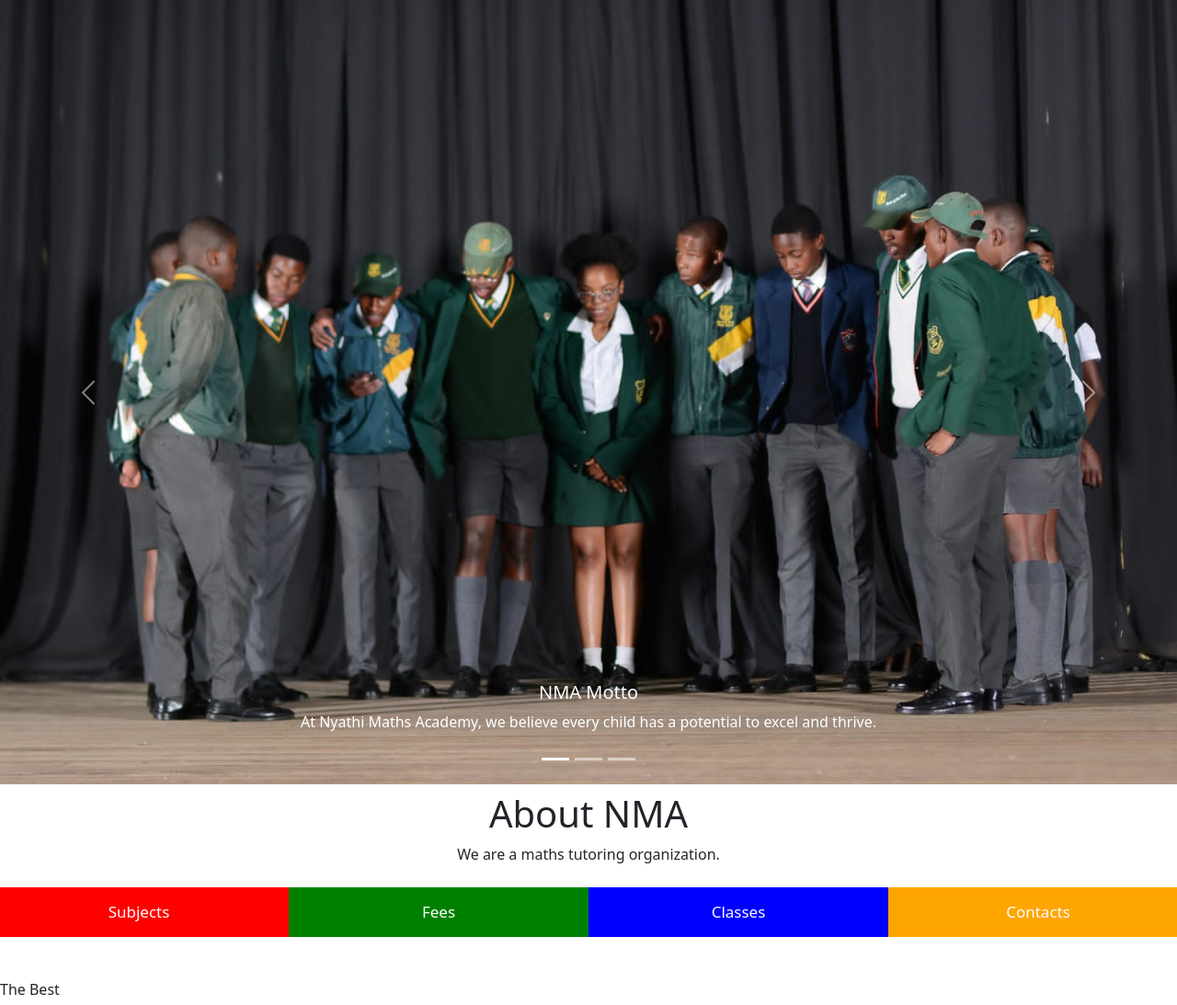
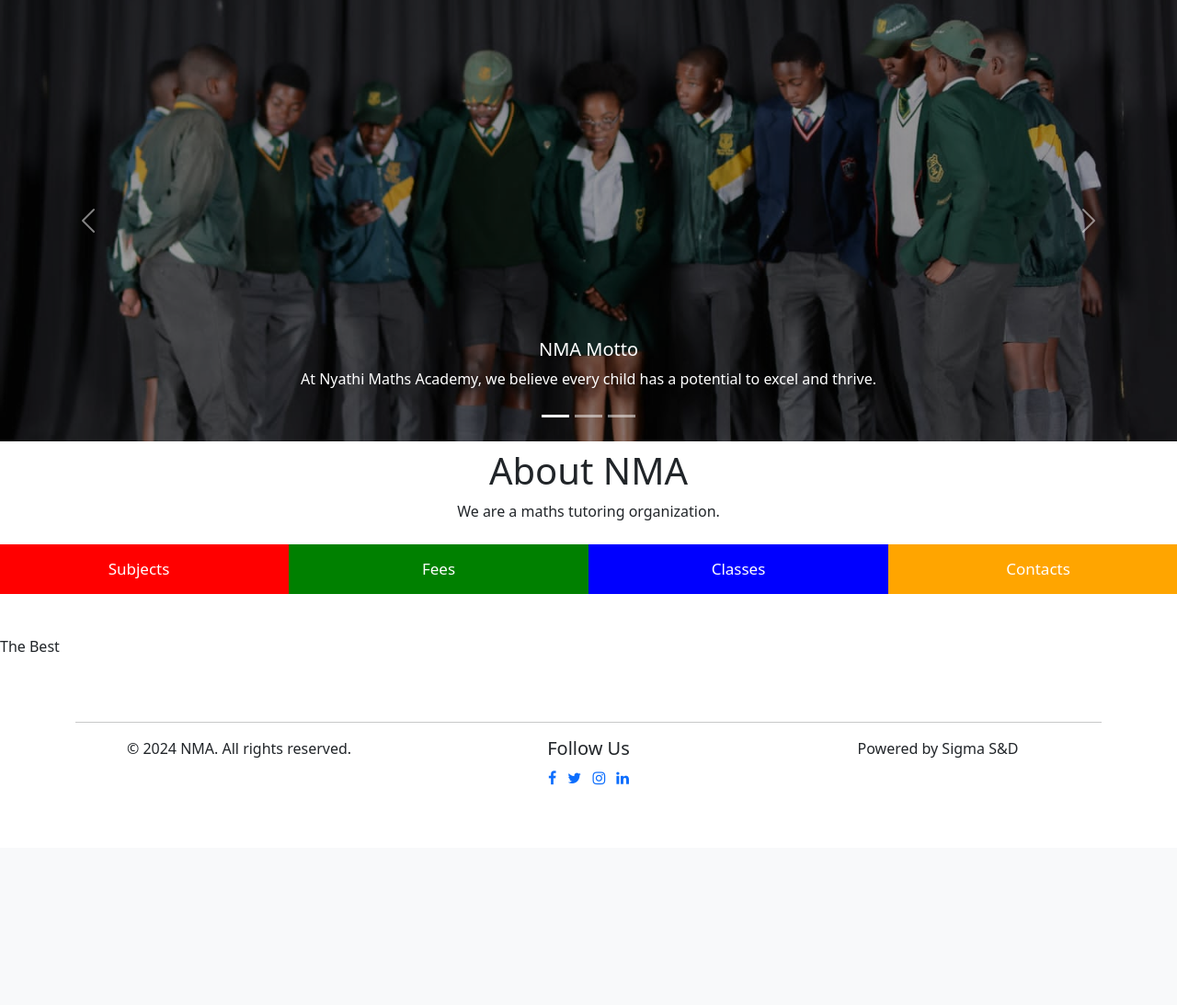
Before and after one commit to Rankhala/school, a Django app: page / in a window 1280 px wide. Shown: the part 56-1149 px from the top of the page at 92% size. After the commit the page ends 910 px from the top, so only its background shows below. Run offline with Django 5.2, Linux system fonts and the light colour scheme.

Commit message:
Added media queries for the carousel

```diff
--- a/front/static/front/css/styles.css
+++ b/front/static/front/css/styles.css
@@ -1,13 +1,3 @@
-/*.c-item {
-	height: 480px;
-}
-
-.c-img {
-	height: 100%;
-	object-fit: cover;
-	filter: brightness(0.6);
-}*/
-
 /* Style the tab buttons */
 .tablink {
   background-color: #555;
@@ -40,13 +30,15 @@
 #Tokyo {background-color:blue;}
 #Oslo {background-color:orange;}
 
-/*footer {
-  	text-align: center;
-  	background-color: black;
-  	color: white;
-  	position: fixed;
-    left: 0;
-    bottom: 0;
-    width: 100%;
-    margin-top: 20px;
-}*/
+/* Medium devices (landscape tablets, 768px and up) */
+@media only screen and (min-width: 768px) {
+  .c-item {
+      height: 480px;
+    }
+
+    .c-img {
+      height: 100%;
+      object-fit: cover;
+      filter: brightness(0.6);
+    }
+}
```
